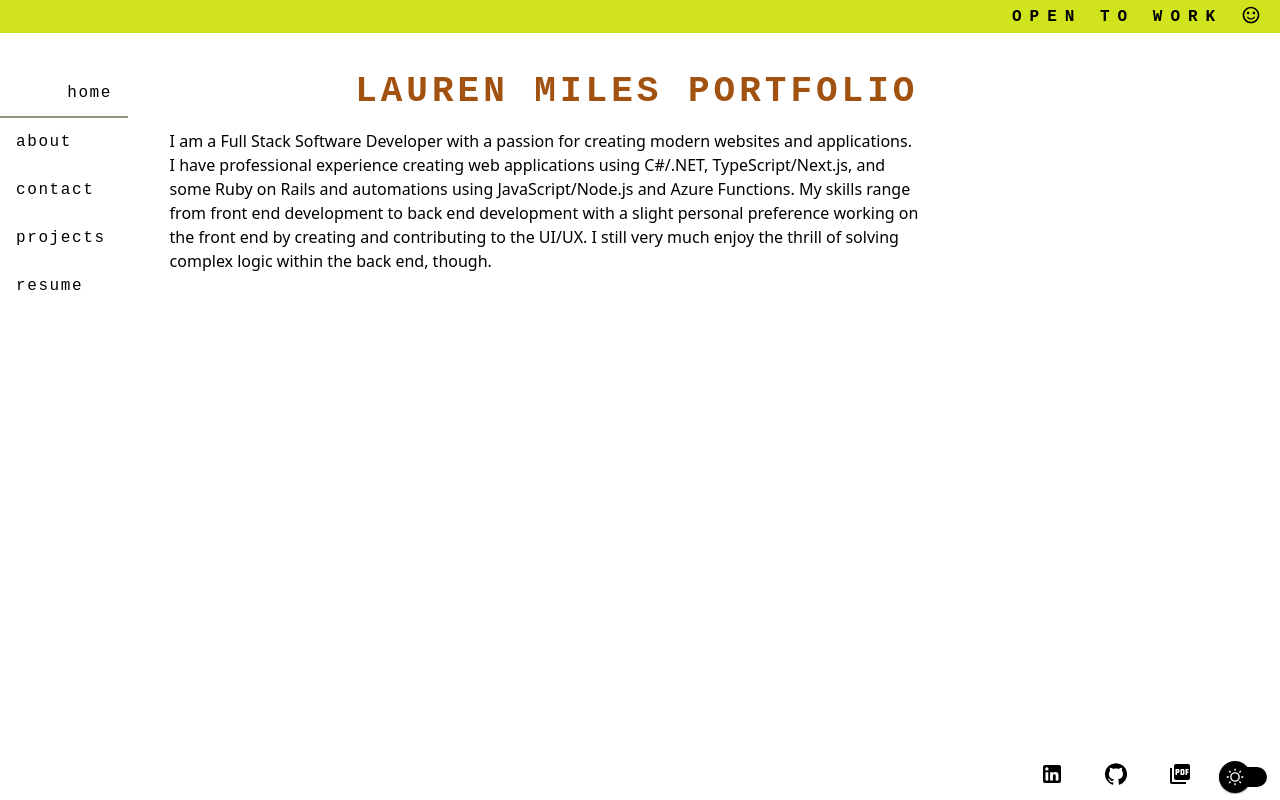
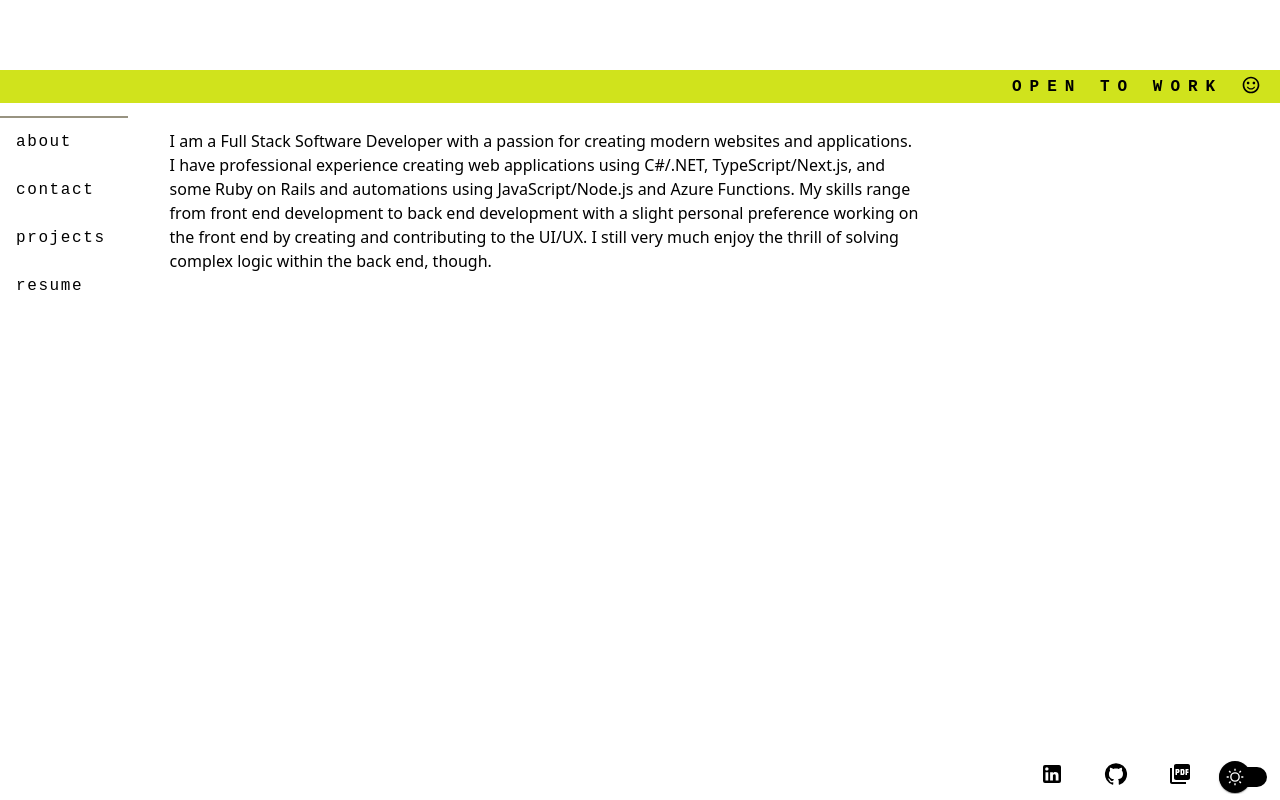
Before and after one commit to laurenmilesdev/portfolio, a Next.js app: page / in a window 1280 px wide. Built offline with nearby package versions, Linux system fonts and the light colour scheme; a web font is replaced by a local one.

Commit message:
Updated TickerTape

```diff
--- a/src/components/portfolio/ticker-tape/TickerTape.module.css
+++ b/src/components/portfolio/ticker-tape/TickerTape.module.css
@@ -2,12 +2,10 @@
   font-family: monospace;
   height: var(--ticker-height);
   padding-left: 100%;
-  background-color: #d0e31c;
+  background-color: var(--ticker-tape);
   padding-bottom: 1.75rem;
   padding-top: 0.3rem;
-  /* Makes ticker fixed at top */
   position: fixed;
-  top: 0;
   z-index: 2;
 }
 
```
